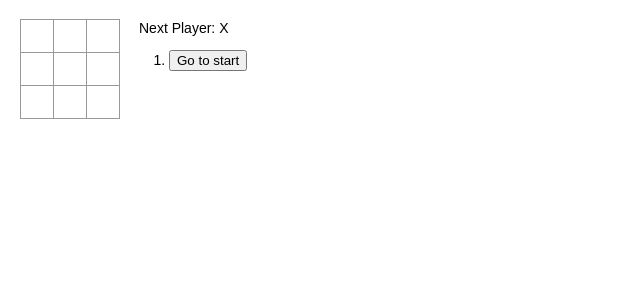
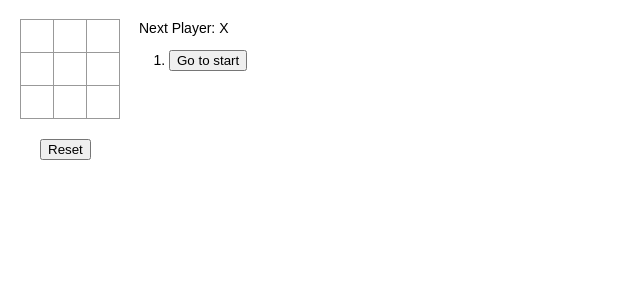
Before and after one commit to urugus/react-tutorial-app, a React (Create React App) app: page / in a window 1280 px wide. Shown: the top 300 px of the page, without its empty margins (0-640 px from the left). Built offline with nearby package versions, Linux system fonts and the light colour scheme.

Commit message:
add reset button

```diff
--- a/src/index.css
+++ b/src/index.css
@@ -48,3 +48,7 @@ ol, ul {
 .game-info {
   margin-left: 20px;
 }
+
+.reset-button {
+  margin: 20px
+}
--- a/src/index.tsx
+++ b/src/index.tsx
@@ -119,10 +119,16 @@ const Game = () => {
     )
   })
 
+  const reset = (
+    <button onClick={( () => window.location.reload() )}>Reset</button>
+  )
+
+
   return (
     <div className="game">
       <div className="game-board">
         <Board squares={current.squares} onClick={handleClick} />
+        <div className="reset-button">{reset}</div>
       </div>
       <div className="game-info">
         <div>{status}</div>
```
